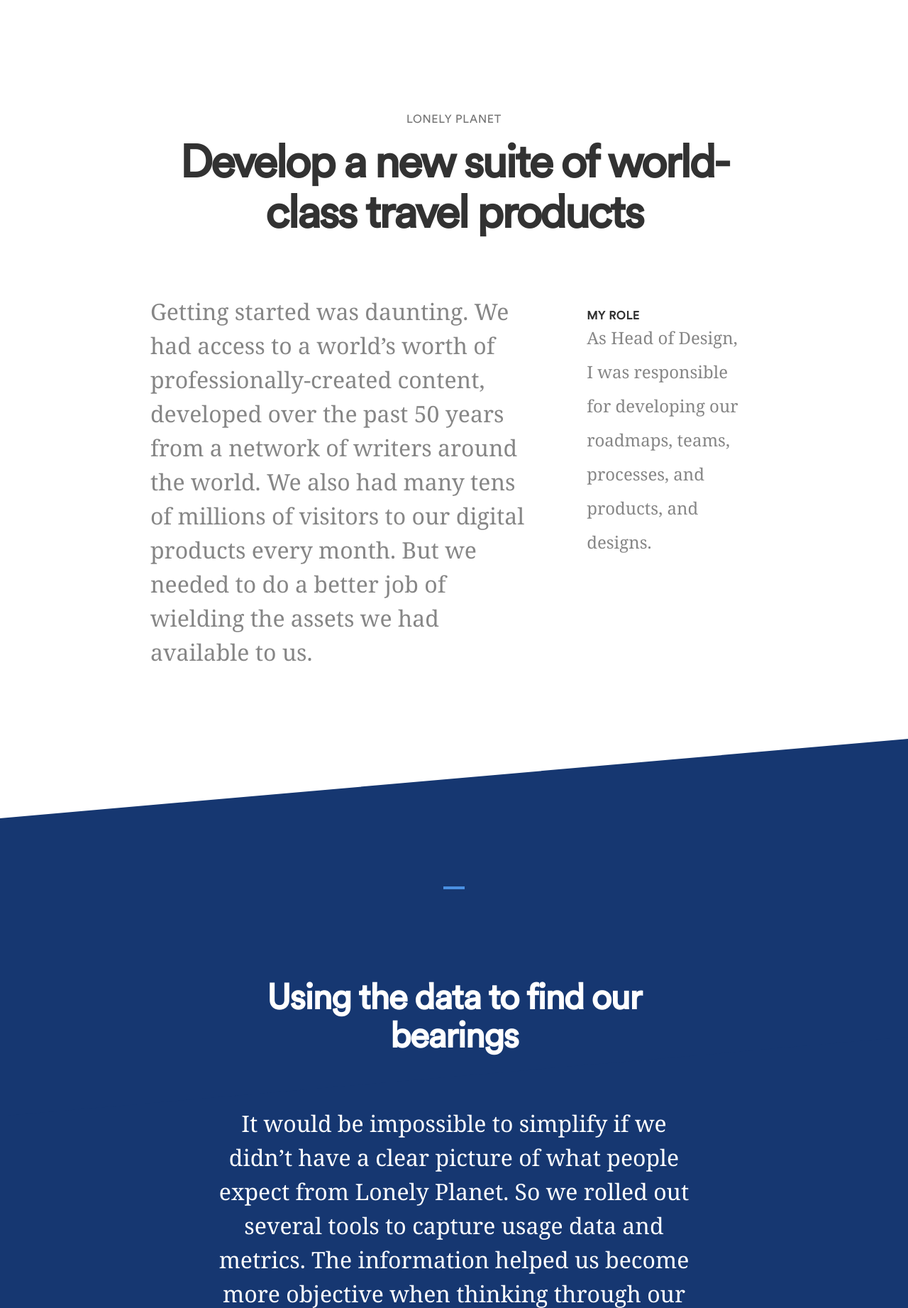
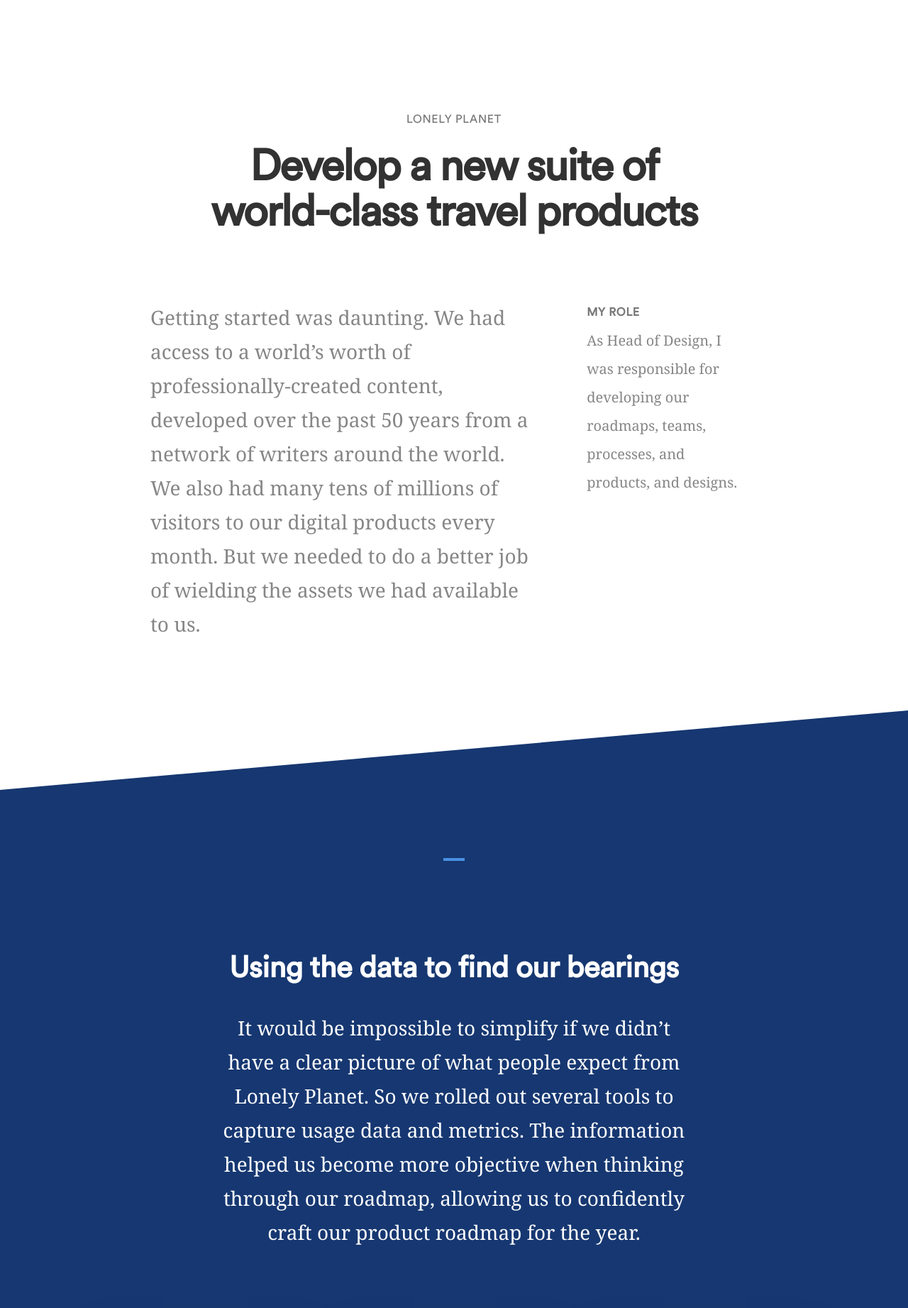
Before and after one commit to thomasthesecond/website, a PHP site: page /lonely-planet in a window 1280 px wide. Shown: the part 308-2151 px from the top of the page at 71% size. Run offline with PHP 8.4, Linux system fonts and the light colour scheme; data that the repository does not hold is empty; some libraries are stand-ins or nearby versions; some web fonts are replaced.

Commit message:
Update LP case study

```diff
--- a/public/views/layouts/default.php
+++ b/public/views/layouts/default.php
@@ -12,7 +12,8 @@
 	));
 ?>
 
-<div class="Page<?php if ($preloader_image) echo ' is-loading'; ?>">
+<!-- <div class="Page<?php if ($preloader_image) echo ' is-loading'; ?>"> -->
+<div class="Page">
 	<?php
 		$this->render('shared/header', array(
 			'header_image' => $header_image,
--- a/public/views/lonely-planet.php
+++ b/public/views/lonely-planet.php
@@ -419,7 +419,7 @@
 		</div>
 	</div>
 
-	<div class="ImageGroup wrap">
+	<div class="ImageGroup wrap -shadows">
 		<img src="assets/images/lp/screenshot-1@2x.png" alt="">
 		<img src="assets/images/lp/screenshot-3@2x.png" alt="">
 		<img src="assets/images/lp/screenshot-4@2x.png" alt="">
@@ -574,7 +574,7 @@
 	</div>
 
 	<div class="CopyBlock wrap">
-		<div class="container span-10">
+		<div class="container span-8">
 			<p class="copy">
 				Lonely Planet encapsulates so much work that it’s hard to put in a case
 				study. Beyond the actual design work, I was developing a buidling
--- a/public/views/shared/document-header.php
+++ b/public/views/shared/document-header.php
@@ -25,6 +25,9 @@
 		<meta name="msapplication-TileColor" content="#32425c">
 
 		<link rel="stylesheet" href="assets/styles/main.css">
+
+		<script src="https://use.typekit.net/sdp5xcj.js"></script>
+		<script>try{Typekit.load({ async: true });}catch(e){}</script>
 
 		<?php if ($html_class === 'Home'): ?>
 			<script src="assets/scripts/eqcss.js"></script>
--- a/public/views/shared/form.php
+++ b/public/views/shared/form.php
@@ -1,6 +1,6 @@
 <div class="wrap">
   <header class="ContactHeader container u-centered">
-    <h1 class="heading -huge">Let’s work together</h1>
+    <h1 class="heading -large">Let’s work together</h1>
     <p class="copy">
       Just tell me a little bit about the project at hand.
     </p>
--- a/src/main.scss
+++ b/src/main.scss
@@ -49,7 +52,7 @@
 }
 
 @function serif() {
-  @return 'Georgia', sans-serif; // TODO: Use FreightText
+  @return 'freight-text-pro', 'Georgia', sans-serif; // TODO: Use FreightText
 }
 
 @mixin clearfix() {
@@ -103,7 +106,7 @@
 $susy: $layout;
 
 $base-size: 16;
-$copy-size: 32;
+$copy-size: 28;
 
 $heading-huge: 64;
 $heading-large: 50;
@@ -148,6 +151,9 @@
 
 html {
   box-sizing: border-box;
+  -webkit-font-smoothing: antialiased;
+  -webkit-tap-highlight-color: transparent;
+  text-rendering: optimizeLegibility;
 }
 
 *,
@@ -596,7 +604,7 @@
   // sizes ---------------------------------------------------------------------
 
   &.-small {
-    font-size: #{(24 / 16)}em;
+    font-size: #{(20 / 16)}em;
     line-height: (36 / 24);
 
     @media (max-width: 669px) {
@@ -625,9 +633,13 @@
   // sizes ---------------------------------------------------------------------
 
   &.-huge {
-    font-size: #{($heading-huge / $base-size)}em;
-    letter-spacing: -2.84px;
-    line-height: (71 / $heading-huge);
+    // font-size: #{($heading-huge / $base-size)}em;
+    // letter-spacing: -2.84px;
+    // line-height: (71 / $heading-huge);
+
+    font-size: 3.8em;
+    letter-spacing: -2px;
+    line-height: 1.05;
 
     @media (max-width: 669px) {
       font-size: #{($heading-large / $base-size)}em;
@@ -635,9 +647,14 @@
   }
 
   &.-large {
-    font-size: #{($heading-large / $base-size)}em;
-    letter-spacing: -1.6px;
-    line-height: (54 / $heading-large);
+    // font-size: #{($heading-large / $base-size)}em;
+    // letter-spacing: -1px;
+    // line-height: (54 / $heading-large);
+    line-height: 1.18;
+    font-size: 42px;
+
+    color: #424242;
+    letter-spacing: -.5px;
 
     @media (max-width: 669px) {
       font-size: #{($heading-medium / $base-size)}em;
@@ -645,9 +662,12 @@
   }
 
   &.-medium {
-    font-size: #{($heading-medium / $base-size)}em;
+    // font-size: #{($heading-medium / $base-size)}em;
     letter-spacing: -1.34px;
     line-height: (54 / $heading-medium);
+
+    color: #585858;
+    font-size: 38px;
 
     @media (max-width: 669px) {
       font-size: #{($heading-small / $base-size)}em;
@@ -665,6 +685,7 @@
   }
 
   &.-tiny {
+    color: #787878;
     font-size: 1em;
     letter-spacing: .7px;
     line-height: 1;
@@ -707,11 +728,13 @@
     }
 
     &.-large {
-      margin-bottom:  #{(74 / $heading-large)}em;
+      // margin-bottom:  #{(74 / $heading-large)}em;
+      margin-bottom:  #{(44 / $heading-large)}em;
       padding-top: #{(76 / $heading-large)}em;
 
       @media (min-width: 670px) {
-        padding-top: #{(128 / $heading-large)}em;
+        // padding-top: #{(128 / $heading-large)}em;
+        padding-top: 128px;
       }
     }
 
@@ -775,7 +798,7 @@
     }
 
     .Graph {
-      margin-top: #{(80 / $base-size)}em;
+      margin-top: #{(170 / $base-size)}em;
 
       @media (min-width: 670px) {
         margin-top: #{(115 / $base-size)}em;
@@ -810,7 +833,8 @@
       }
 
       @media (min-width: 670px) {
-        padding-bottom: #{(206 / $base-size)}em;
+        // padding-bottom: #{(206 / $base-size)}em;
+        padding-bottom: 14.875em;
       }
     }
 
@@ -844,7 +868,10 @@
       margin-top: #{(50 / $base-size)}em;
 
       @media (min-width: 670px) {
-        margin-top: #{(176 / $base-size)}em;
+        // margin-top: #{(176 / $base-size)}em;
+
+        margin-top: 9em;
+        margin-bottom: 140px;
       }
     }
 
@@ -870,7 +897,8 @@
       margin-top: #{(60 / $base-size)}em;
 
       @media (min-width: 670px) {
-        margin-top: #{(71 / $base-size)}em;
+        // margin-top: #{(71 / $base-size)}em;
+        margin-top: #{(150 / $base-size)}em;
       }
     }
 
@@ -886,7 +914,7 @@
       margin-top: #{(60 / $base-size)}em;
 
       @media (min-width: 670px) {
-        margin-top: #{(104 / $base-size)}em;
+        margin-top: #{(144 / $base-size)}em;
       }
     }
 
@@ -948,7 +976,8 @@
       margin-top: #{(60 / $base-size)}em;
 
       @media (min-width: 670px) {
-        margin-top: #{(74 / $base-size)}em;
+        // margin-top: #{(74 / $base-size)}em;
+        margin-top: 30px;
       }
     }
   }
@@ -962,7 +991,7 @@
       margin-top: #{(60 / $base-size)}em;
 
       @media (min-width: 670px) {
-        margin-top: #{(62 / $base-size)}em;
+        margin-top: #{(122 / $base-size)}em;
       }
     }
   }
@@ -973,14 +1002,14 @@
     margin-top: #{(100 / $base-size)}em;
 
     @media (min-width: 670px) {
-      margin-top: #{(188 / $base-size)}em;
+      margin-top: #{(168 / $base-size)}em;
     }
 
     .DiscoverFeature {
       margin-top: #{(60 / $base-size)}em;
 
       @media (min-width: 670px) {
-        margin-top: #{(71 / $base-size)}em;
+        margin-top: #{(101 / $base-size)}em;
       }
     }
   }
@@ -991,7 +1020,7 @@
     margin-top: #{(100 / $base-size)}em;
 
     @media (min-width: 670px) {
-      margin-top: #{(288 / $base-size)}em;
+      margin-top: #{(158 / $base-size)}em;
     }
 
     .Video {
@@ -1349,8 +1378,15 @@
     font-size: 12px;
   }
 
+  .heading.-huge {
+    margin-left: auto;
+    margin-right: auto;
+    width: span(10);
+  }
+
   .heading.-tiny {
-    margin-bottom: #{(16 / $base-size)}em;
+    // margin-bottom: #{(16 / $base-size)}em;
+    margin-bottom: 25px;
   }
 }
 
@@ -1362,6 +1398,7 @@
 
 .IntroCopy .copy {
   @media (min-width: 670px) {
+    margin-top: 13px;
     padding-right: (60px / span(7 static)) * 100%;
   }
 }
@@ -2298,7 +2333,8 @@
   button {
     background-color: map-get($colors, 'Persimmon');
     border: 0;
-    box-shadow: 0 #{(50 / 20)}em #{(75 / 20)}em rgba(map-get($colors, 'Black'), .25);
+    // box-shadow: 0 #{(50 / 20)}em #{(75 / 20)}em rgba(map-get($colors, 'Black'), .25);
+    box-shadow: 0 30px 115px rgba(0, 0, 0, 0.2);
     color: map-get($colors, 'White');
     cursor: pointer;
     display: block;
@@ -2459,7 +2500,8 @@
   display: flex;
   flex-direction: column;
   justify-content: flex-end;
-  padding: #{(60 / $base-size)}em #{(41 / $base-size)}em #{(31 / $base-size)}em;
+  // padding: #{(60 / $base-size)}em #{(41 / $base-size)}em #{(31 / $base-size)}em;
+  padding: 60px 41px 50px;
   text-align: center;
 
   @media (min-width: 800px) {
@@ -2510,20 +2552,27 @@
 }
 
 .MetricDescription {
-  margin-top: #{(64 / $base-size)}em;
+  // margin-top: #{(64 / $base-size)}em;
+  margin-top: 40px;
 
   .heading span {
     color: map-get($colors, 'Gray');
     display: block;
+    font-family: map-get($fonts, 'SansSerifLight');
+    // SansSerifLight: sans-serif('Light'),
+    // SansSerifBook: sans-serif('Book'),
+    // SansSerifMedium
     font-size: #{(12 / $heading-medium)}em;
-    letter-spacing: 1px;
+    letter-spacing: 2px;
     line-height: 1;
     margin-top: #{(8 / 12)}em;
     text-transform: uppercase;
   }
 
   .copy {
-    font-size: 1em;
+    // font-size: 1em;
+    color: #5a5a5a;
+    font-size: 14px;
     line-height: (28 / 16);
     margin-top: #{(36 / $base-size)}em;
   }
@@ -2959,23 +3019,27 @@
 
 .NavLink {
   background-color: map-get($colors, 'White');
-  box-shadow: 0 #{(12.5 / 32)}em #{(25 / 32)}em rgba(map-get($colors, 'Black'), .2);
+  box-shadow: 0 12px 25px rgba(map-get($colors, 'Black'), .2);
   color: map-get($colors, 'MineShaft');
   display: inline-block;
-  font-family: map-get($fonts, 'SansSerifBook');
+  font-family: map-get($fonts, 'SansSerifMedium');
   font-size: #{(14 / $base-size)}em;
-  padding: #{(18 / 32)}em #{(48 / 32)}em #{(22 / 32)}em;
+  // padding: #{(18 / 32)}em #{(48 / 32)}em #{(22 / 32)}em;
+  padding: 22px 48px 18px;
   position: relative;
   text-align: center;
   transition: color 200ms ease-in-out,
+    background-color 200ms ease-in-out,
     box-shadow 100ms ease-in-out,
     transform 100ms ease-in-out;
+  width: 344px;
   z-index: 2;
 
   @media (min-width: 670px) {
-    box-shadow: 0 #{(50 / 32)}em #{(75 / 32)}em rgba(map-get($colors, 'Black'), .2);
+    // box-shadow: 0 24px 75px 10px rgba(map-get($colors, 'Black'), .2);
+    box-shadow: 0 44px 145px 10px rgba(0, 0, 0, 0.12);
     font-size: #{(16 / $base-size)}em;
-    padding: #{(35 / 32)}em #{(130 / 32)}em #{(46 / 32)}em;
+    padding: 42px 0 40px;
   }
 
   @media (min-width: 880px) {
@@ -3013,18 +3077,16 @@
   }
 
   &:active {
-    box-shadow: 0 #{(8.5 / $base-size)}em #{(25 / $base-size)}em rgba(map-get($colors, 'Black'), .28);
+    background-color: map-get($colors, 'Alabaster');
+    box-shadow: none;
     transform: translate(3px, 3px);
-
-    @media (min-width: 670px) {
-      box-shadow: 0 #{(42 / 20)}em #{(75 / 20)}em rgba(map-get($colors, 'Black'), .28);
-    }
   }
 
   small {
     color: map-get($colors, 'Persimmon');
-    font-family: map-get($fonts, 'SansSerifBold');
-    font-size: #{(16 / 32)}em;
+    font-family: map-get($fonts, 'SansSerifMedium');
+    font-size: 12px;
+    letter-spacing: 1px;
     display: block;
     text-transform: uppercase;
     transition: color 200ms ease-in-out;
@@ -3053,11 +3119,11 @@
   }
 
   .icon:first-child {
-    left: #{(34 / 32)}em;
+    left: 30px;
   }
 
   .icon:last-child {
-    right: #{(34 / 32)}em;
+    right: 30px;
   }
 }
 
```
Also changed, not shown: other parts of src/main.scss (+35 -10 lines), lonely-planet.html (+8 -4 lines), public/assets/scripts/main.js, public/assets/styles/main.css.
